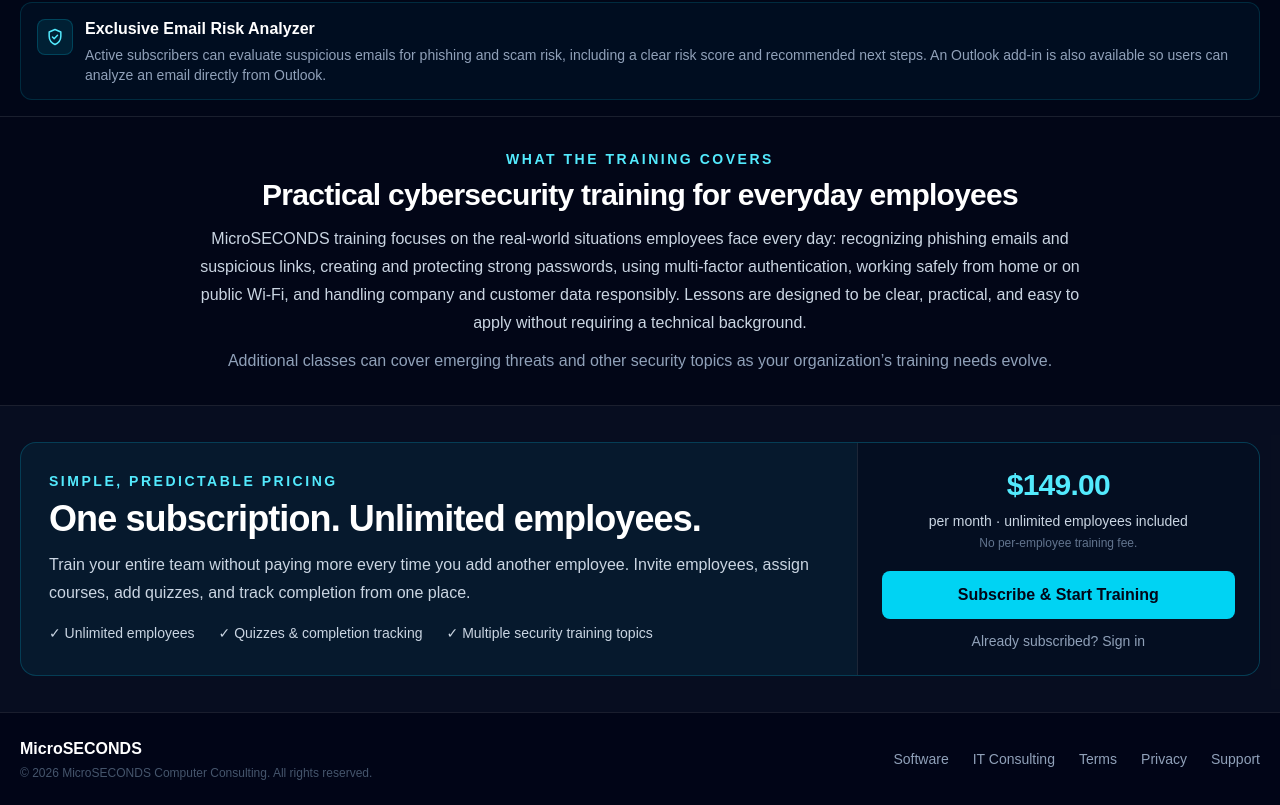
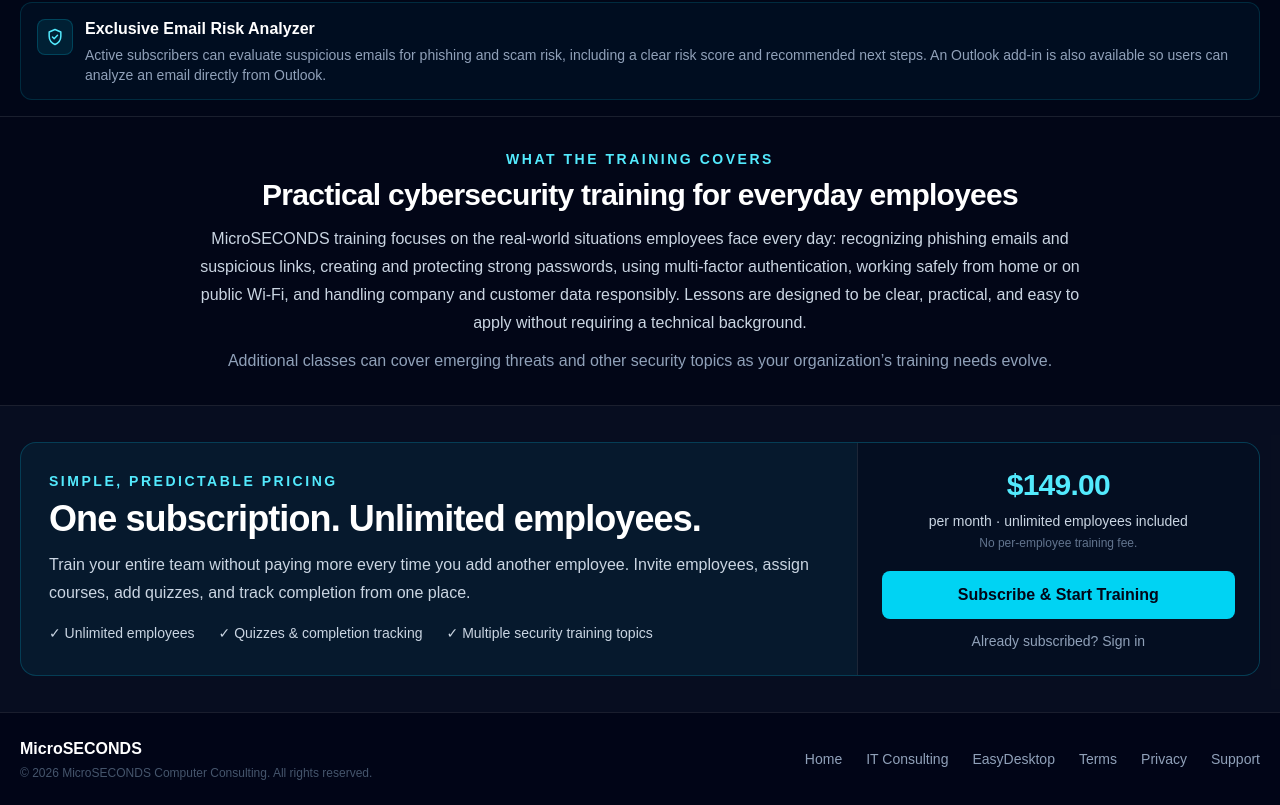
Before and after one commit to microsecs/cyber-training-platform, a Next.js app: page / in a window 1280 px wide. Shown: the part 1090-1895 px from the top of the page. Built offline with nearby package versions, Linux system fonts and the light colour scheme; no server answers; the database is empty.

Commit message:
navigation

```diff
--- a/src/components/SiteFooter.tsx
+++ b/src/components/SiteFooter.tsx
@@ -15,8 +15,9 @@ export default function SiteFooter() {
           className="flex flex-wrap gap-x-6 gap-y-2 text-sm text-slate-400"
           aria-label="Footer navigation"
         >
-          <Link href="/easydesktop" className="hover:text-cyan-300">Software</Link>
+          <Link href="/" className="hover:text-cyan-300">Home</Link>
           <Link href="/consulting" className="hover:text-cyan-300">IT Consulting</Link>
+          <Link href="/easydesktop" className="hover:text-cyan-300">EasyDesktop</Link>
           <Link href="/terms" className="hover:text-cyan-300">Terms</Link>
           <Link href="/privacy" className="hover:text-cyan-300">Privacy</Link>
           <Link href="/support" className="hover:text-cyan-300">Support</Link>
```
